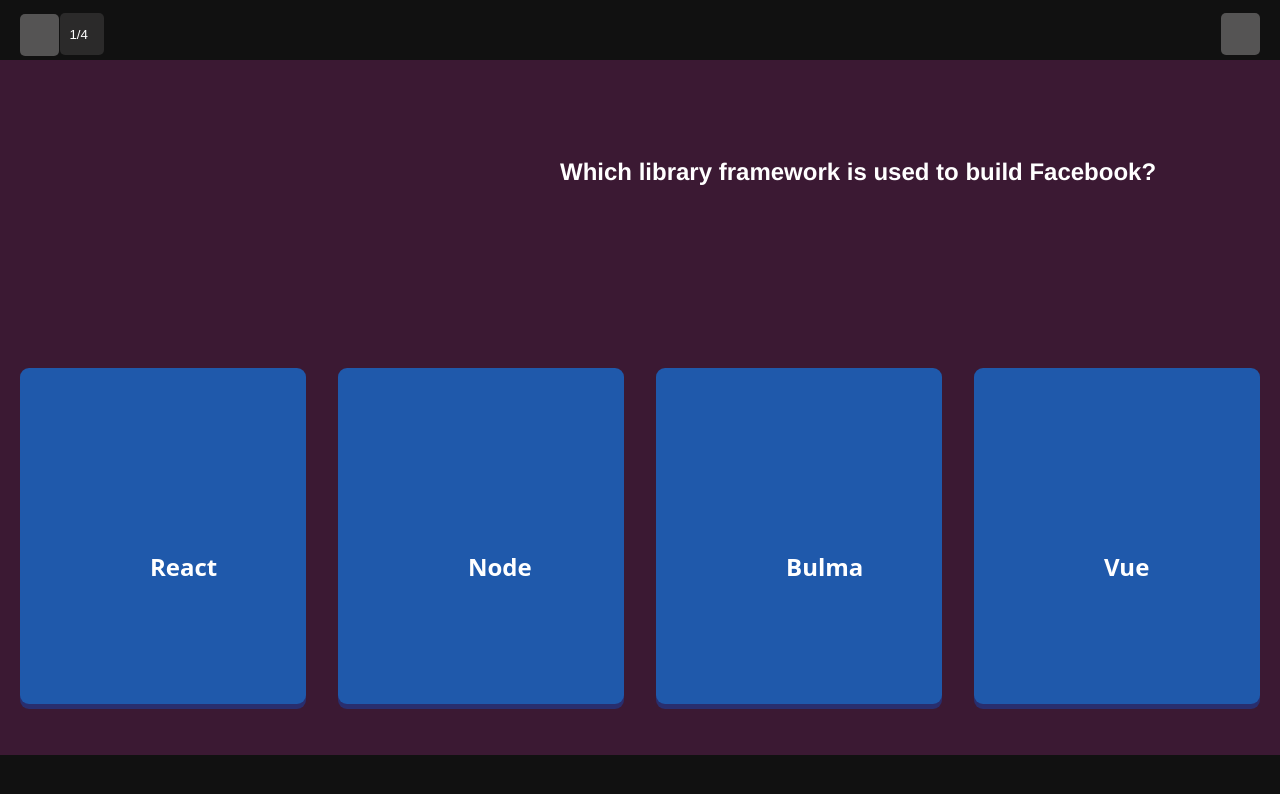
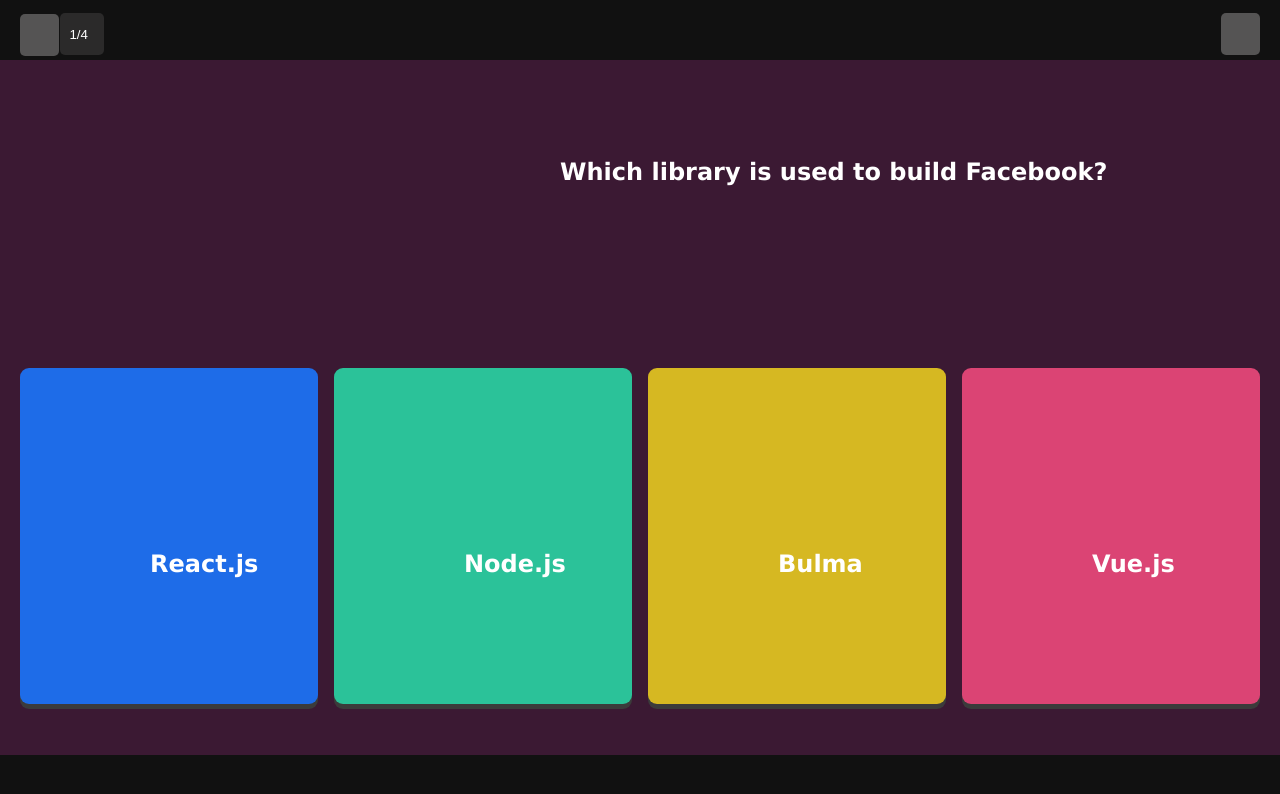
Before and after one commit to shafimuhammed1/quizApp, a React (Create React App) app: page / in a window 1280 px wide. Shown: the top 794 px of the page. Built offline with nearby package versions, Linux system fonts and the light colour scheme.

Commit message:
i have made some changes again in the card component to display the cards in different colors asign some colors to a variable and apply it on the question-card div

```diff
--- a/src/App.css
+++ b/src/App.css
@@ -1,7 +1,7 @@
 .App{
     margin: 0;
     padding: 0;
-    font-family: system-ui, -apple-system, BlinkMacSystemFont, 'Segoe UI', Roboto, Oxygen, Ubuntu, Cantarell, 'Open Sans', 'Helvetica Neue', sans-serif;
+
     /* width: 100%;
     height: 100vh; */
     /* text-align: center; */
--- a/src/App.js
+++ b/src/App.js
@@ -5,26 +5,27 @@
 import Card from "./Components/Cards/Card";
 import FootBar from "./Components/FootBar/FootBar";
 
+
 function App() {
   const quizData = [
     {
       "id": 1,
-      "question": "Which library framework is used to build Facebook?",
+      "question": "Which library is used to build Facebook?",
       "options": [
-        { "id": 1, "text": "React", "isCorrect": true },
-        { "id": 2, "text": "Node", "isCorrect": false },
+        { "id": 1, "text": "React.js", "isCorrect": true },
+        { "id": 2, "text": "Node.js", "isCorrect": false },
         { "id": 3, "text": "Bulma", "isCorrect": false },
-        { "id": 4, "text": "Vue", "isCorrect": false }
+        { "id": 4, "text": "Vue.js", "isCorrect": false }
       ],
     },
     {
       "id": 2,
-      "question": "What is the short form of Indian Space Research Organisation?",
+      "question": "Which part of the body controls your thoughts?",
       "options": [
-        { "id": 1, "text": "INC", "isCorrect": false },
-        { "id": 2, "text": "INSP", "isCorrect": false },
-        { "id": 3, "text": "NASA", "isCorrect": false },
-        { "id": 4, "text": "ISRO", "isCorrect": true }
+        { "id": 1, "text": "Lungs", "isCorrect": false },
+        { "id": 2, "text": "Heart", "isCorrect": false },
+        { "id": 3, "text": "Eye", "isCorrect": false },
+        { "id": 4, "text": "Brain", "isCorrect": true }
       ],
     },
     {
@@ -39,7 +40,7 @@
     },
     {
       "id": 4,
-      "question": "How many days consist in a leep year?",
+      "question": "How many days consist in a leap year?",
       "options": [
         { "id": 1, "text": "367", "isCorrect": false },
         { "id": 2, "text": "369", "isCorrect": false },
@@ -68,10 +69,11 @@
 
   return (
     <div className="App">
+
       <NavBar />
       <Container question={currentQuestion.question} />
       <Card option={currentQuestion.options} handleCardClick={handleCardClick} />
-      <FootBar />
+      <FootBar/>
     </div>
   );
 }
--- a/src/Components/Cards/Card.css
+++ b/src/Components/Cards/Card.css
@@ -12,15 +12,14 @@
     margin-left: 20px;
     display: flex;
     margin-right: 20px;
-    gap: 2rem;
+    gap: 1rem;
 }
 
 .question-card {
     height: 42vh;
-    background-color: #1f59ab;
     width: 25%;
     border-radius: 9px;
-    box-shadow: 0px 5px #292e6e;
+    box-shadow: 0px 5px #3b3b3b;
     text-align: center;
     cursor: pointer;
 }
@@ -31,4 +30,5 @@
     color: white;
     font-size: 1.5rem;
    position: fixed;
+   font-family: Verdana, Geneva, Tahoma, sans-serif;
 }
--- a/src/Components/Cards/Card.js
+++ b/src/Components/Cards/Card.js
@@ -1,18 +1,26 @@
 import React from 'react'
 import './Card.css'
 
+function Card({ option, handleCardClick }) {
+  const cardColors = ['#1e6ce8', '#2bc299', '#d6b822', '#db4474'];
 
-function Card({ option, handleCardClick }) {
+
   return (
     <div className='Card'>
-      <div className='Card-container'  >
-        {option.map((option)=>(
-        <div className='question-card' onClick={() => handleCardClick(option)}>
-          <h4 className='ans'><b>{option.text}</b></h4>
-        </div>
-      ))}
-       </div>
+      <div className='Card-container'>
+        {option.map((option, index) => (
+          <div
+            className='question-card'
+            style={{ backgroundColor: cardColors[index % cardColors.length] }}
+            onClick={() => handleCardClick(option)}
+            key={index}
+          >
+            <h4 className='ans'><b>{option.text}</b></h4>
+          </div>
+        ))}
+      </div>
     </div>
   );
 }
+
 export default Card
--- a/src/Components/Container/Container.css
+++ b/src/Components/Container/Container.css
@@ -6,12 +6,13 @@
     position: fixed;
 
 
+
 }
 
 .title-text {
     padding-top: 78px;
-    margin-left: 35em;
+     margin-left: 35em;
     color: white;
-    font-family: 'Franklin Gothic Medium', 'Arial Narrow', Arial, sans-serif;
+    font-family: Verdana, Geneva, Tahoma, sans-serif;
 
 }
--- a/src/Components/FootBar/FootBar.js
+++ b/src/Components/FootBar/FootBar.js
@@ -5,10 +5,7 @@
   return (
     <div className='footbar'>
 
-
-
-
-    </div>
+      </div>
   )
 }
 
```
Also changed, not shown: src/Components/FootBar/FootBar.css (line endings or trailing spaces).
